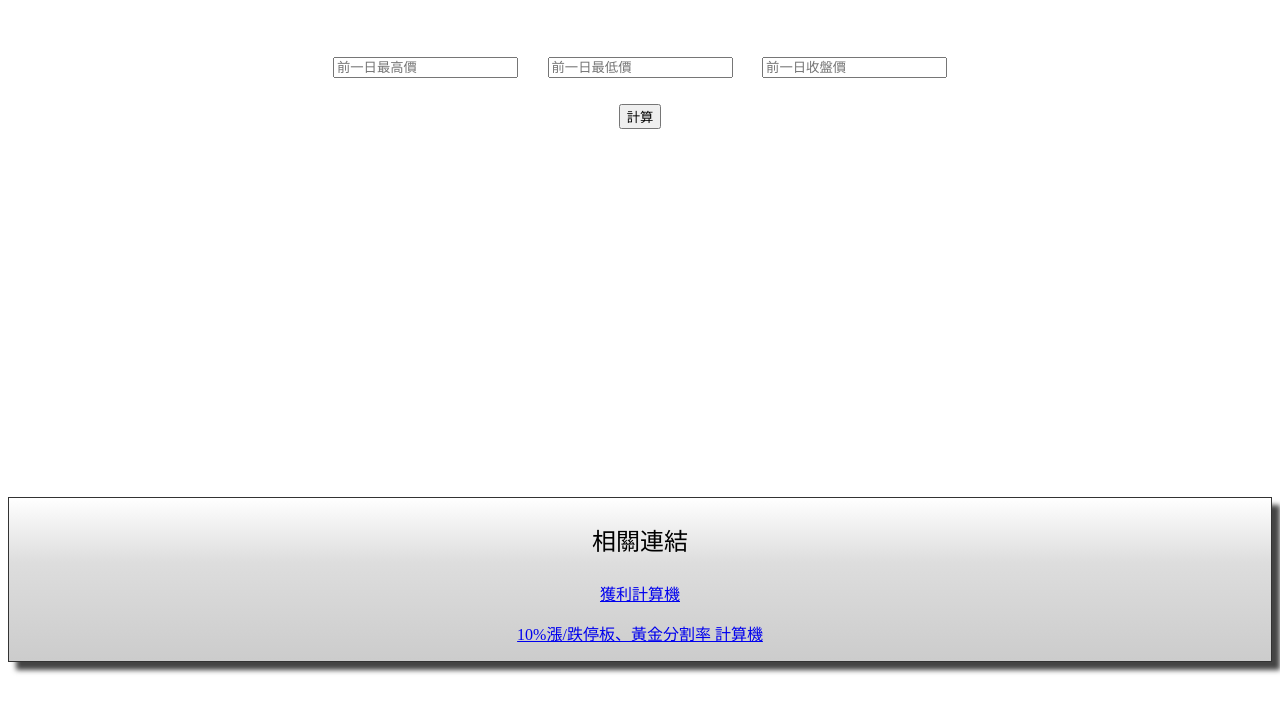
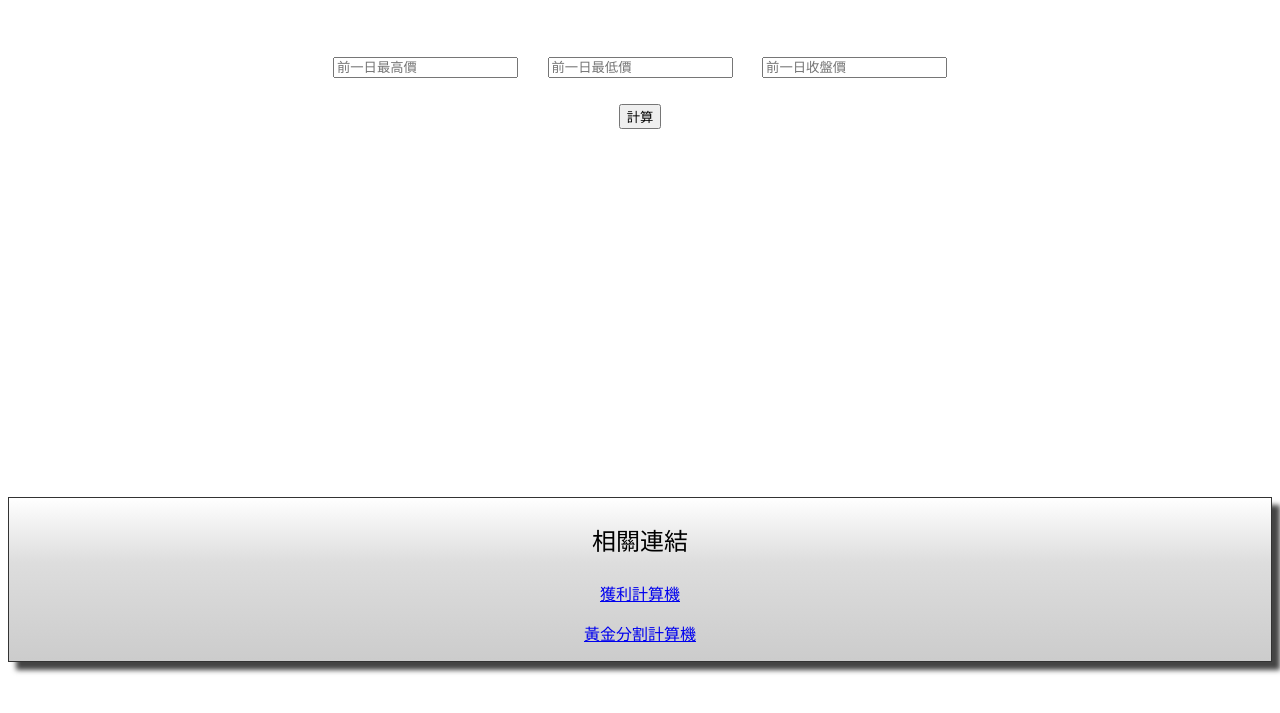
Before and after one commit to Celine10811020/Stock.DangChong, a plain HTML site: page index.html in a window 1280 px wide. Shown: the part 87-800 px from the top of the page. Drawn offline with nearby package versions, Linux system fonts and the light colour scheme.

Commit message:
add from atom

```diff
--- a/index.html
+++ b/index.html
@@ -46,7 +46,7 @@
     </font>
 
     <p> <a href="https://celine10811020.github.io/Stock.HuoLi/" target="_blank"> 獲利計算機 </a> </p>
-    <p> <a href="https://celine10811020.github.io/StockGoldenSection/" target="_blank"> 10%漲/跌停板、黃金分割率 計算機 </a> </p>
+    <p> <a href="https://celine10811020.github.io/StockGoldenSection/" target="_blank"> 黃金分割計算機 </a> </p>
   </div>
 </body>
 
```
